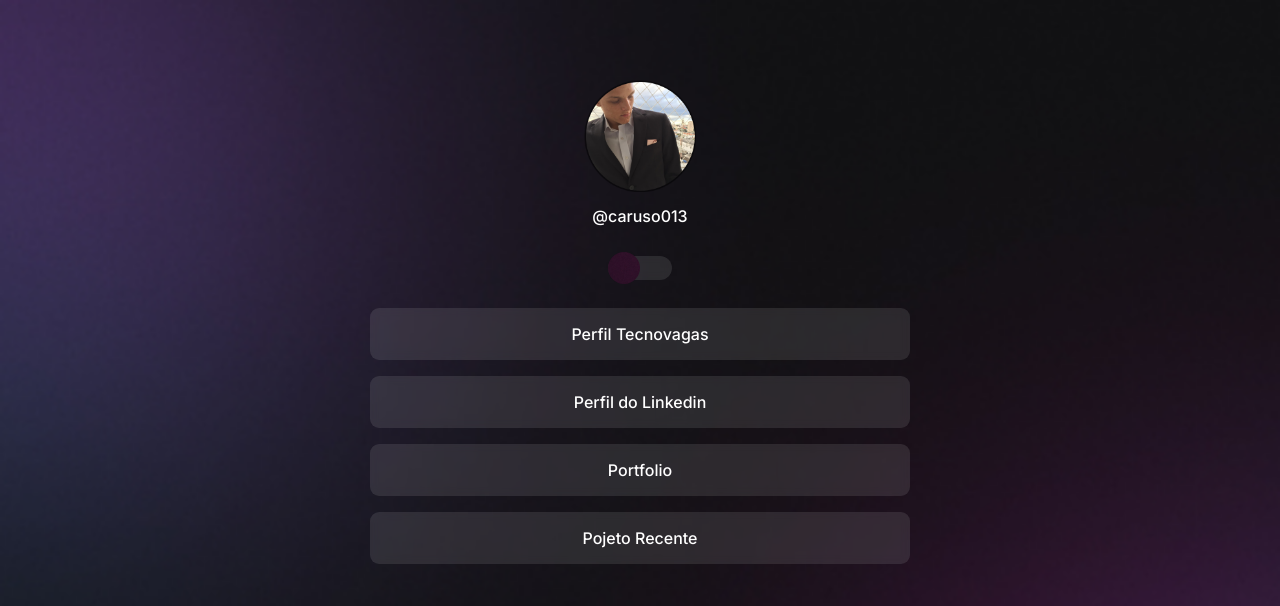
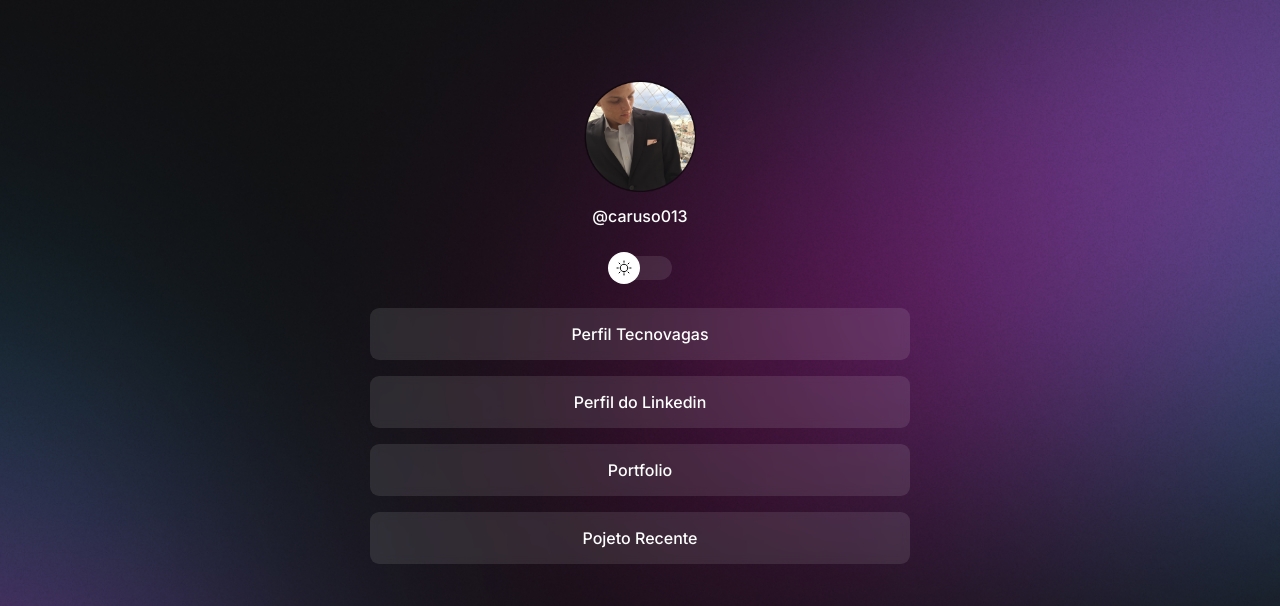
Before and after one commit to Caruso013/dev-links, a plain HTML site: page index.html in a window 1280 px wide. Shown: the top 606 px of the page. Drawn offline with nearby package versions, Linux system fonts and the light colour scheme.

Commit message:
fix a bug

```diff
--- a/style.css
+++ b/style.css
@@ -11,7 +11,7 @@
   --surface-color: rgba(255, 255, 255, 0.1);
   --surface-color-hover: rgba(255, 255, 255, 0.05);
   --highlight-color: rgba(255, 255, 255, 0.2);
-  --switch-bg-url: url(./assets/mon-stars.svg);
+  --switch-bg-url: url(./assets/sun.svg);
 }
 
 .light {
@@ -21,7 +21,7 @@
   --surface-color: rgba(0, 0, 0, 0.05);
   --surface-color-hover: rgba(0, 0, 0, 0.2);
   --highlight-color: rgba(0, 0, 0, 0.1);
-  --switch-bg-url: url(./assets/sun.svg);
+  --switch-bg-url: url(./assets/mon-stars.svg);
 }
 
 body {
@@ -169,11 +169,11 @@ footer {
 
 @media (min-width: 700px) {
   :root {
-    --switch-bg-url: url(./assets/bg-Desktop.jpg);
+   --bg-url: url(./assets/bg-Desktop.jpg);
   }
 
   .light {
-    --switch-bg-url: url(./assets/bg-Desktop-Light.jpg);
+    --bg-url: url(./assets/bg-Desktop-Light.jpg);
   }
 }
 
```
